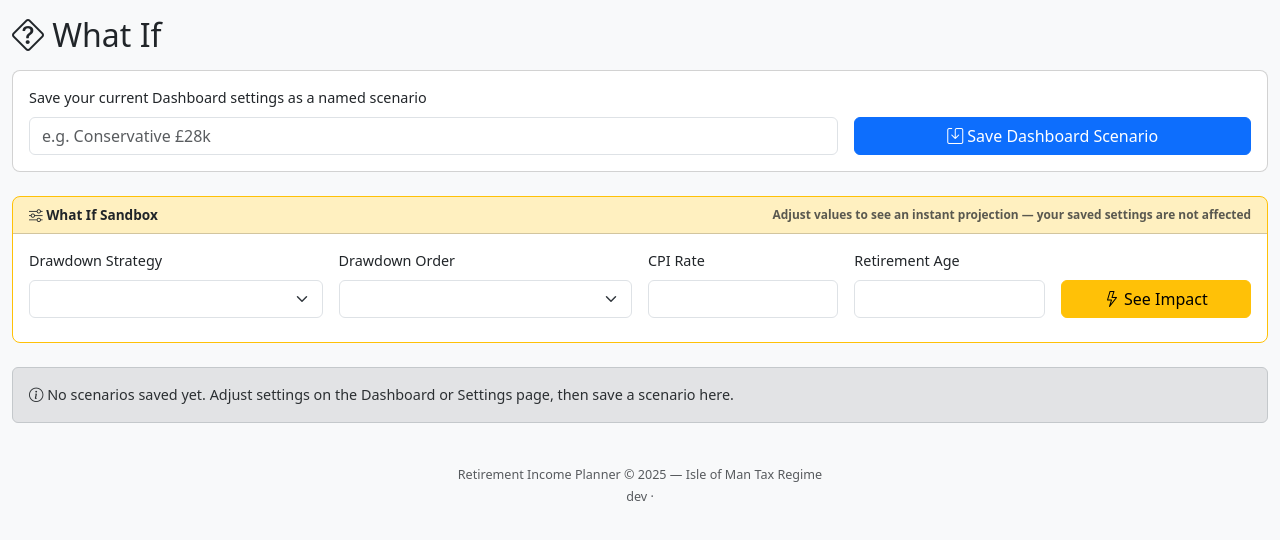
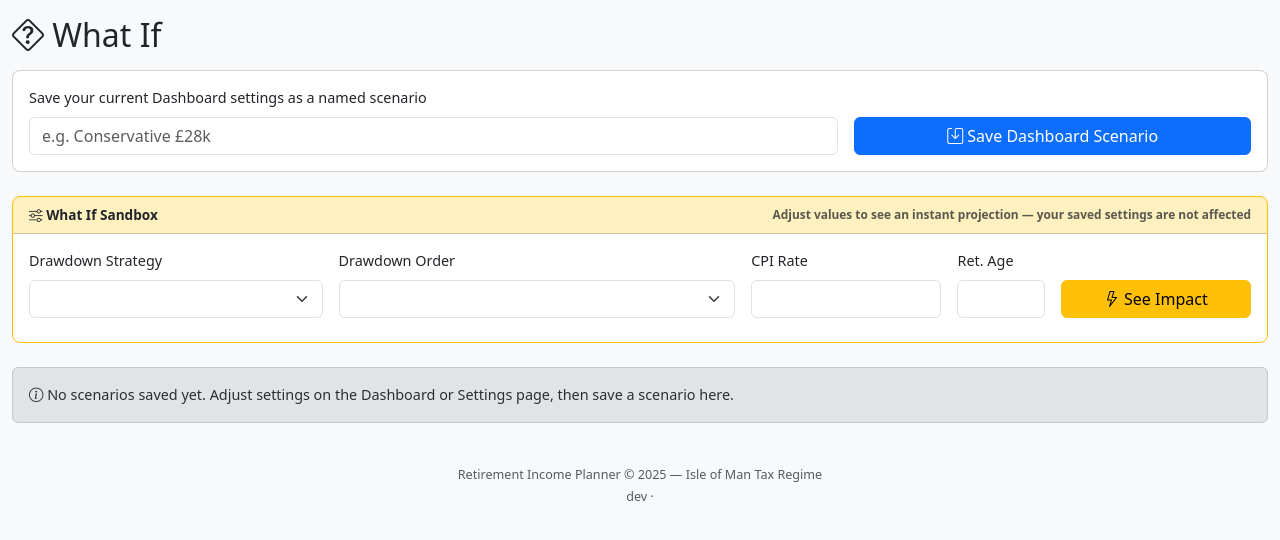
Before and after one commit to zartyblartfast/RetirementIncomePlanner, a Flask app: template templates/compare.html in a window 1280 px wide. Shown: the part 56-596 px from the top of the page. Run offline with Flask 3, Linux system fonts and the light colour scheme; the template is opened without the code that fills it, so the values that code supplies are empty; parts of the project's set-up code (start-up, migrations or seed data) failed here and were passed over.

Commit message:
Widen Drawdown Order dropdown to col-md-4 to prevent text cropping

```diff
--- a/templates/compare.html
+++ b/templates/compare.html
@@ -35,7 +35,7 @@
                     {% endfor %}
                 </select>
             </div>
-            <div class="col-md-3">
+            <div class="col-md-4">
                 <label class="form-label">Drawdown Order</label>
                 <select class="form-select" id="sb-order">
                     {% for perm in order_permutations %}
@@ -48,8 +48,8 @@
                 <label class="form-label">CPI Rate</label>
                 <input type="number" class="form-control" id="sb-cpi" value="{{ current_config.target_income.cpi_rate }}" step="0.005" min="0" max="0.2">
             </div>
-            <div class="col-md-2">
-                <label class="form-label">Retirement Age</label>
+            <div class="col-md-1">
+                <label class="form-label">Ret. Age</label>
                 <input type="number" class="form-control" id="sb-retire" value="{{ current_config.personal.retirement_age }}" step="1" min="50" max="80">
             </div>
             <div class="col-md-2">
```
